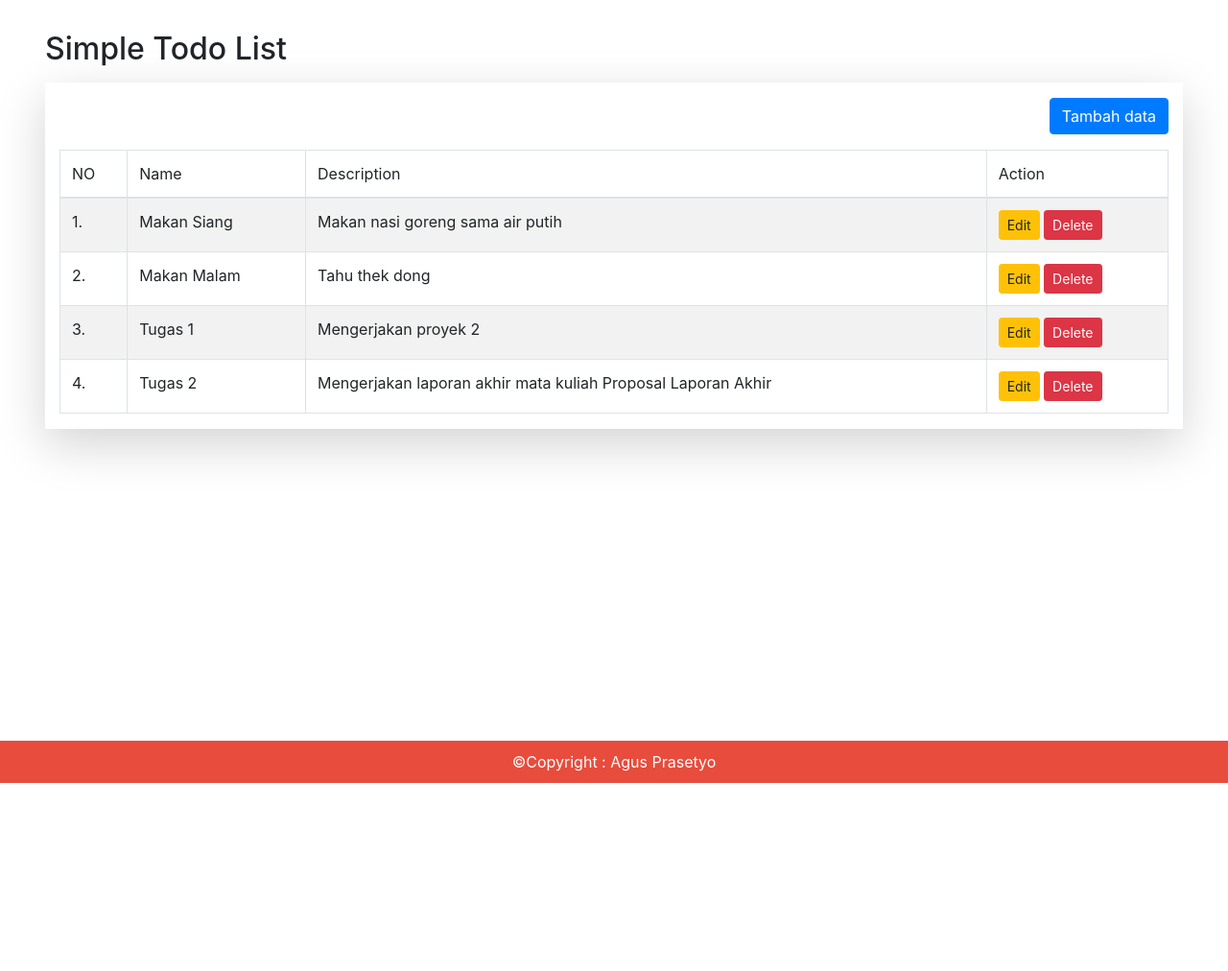
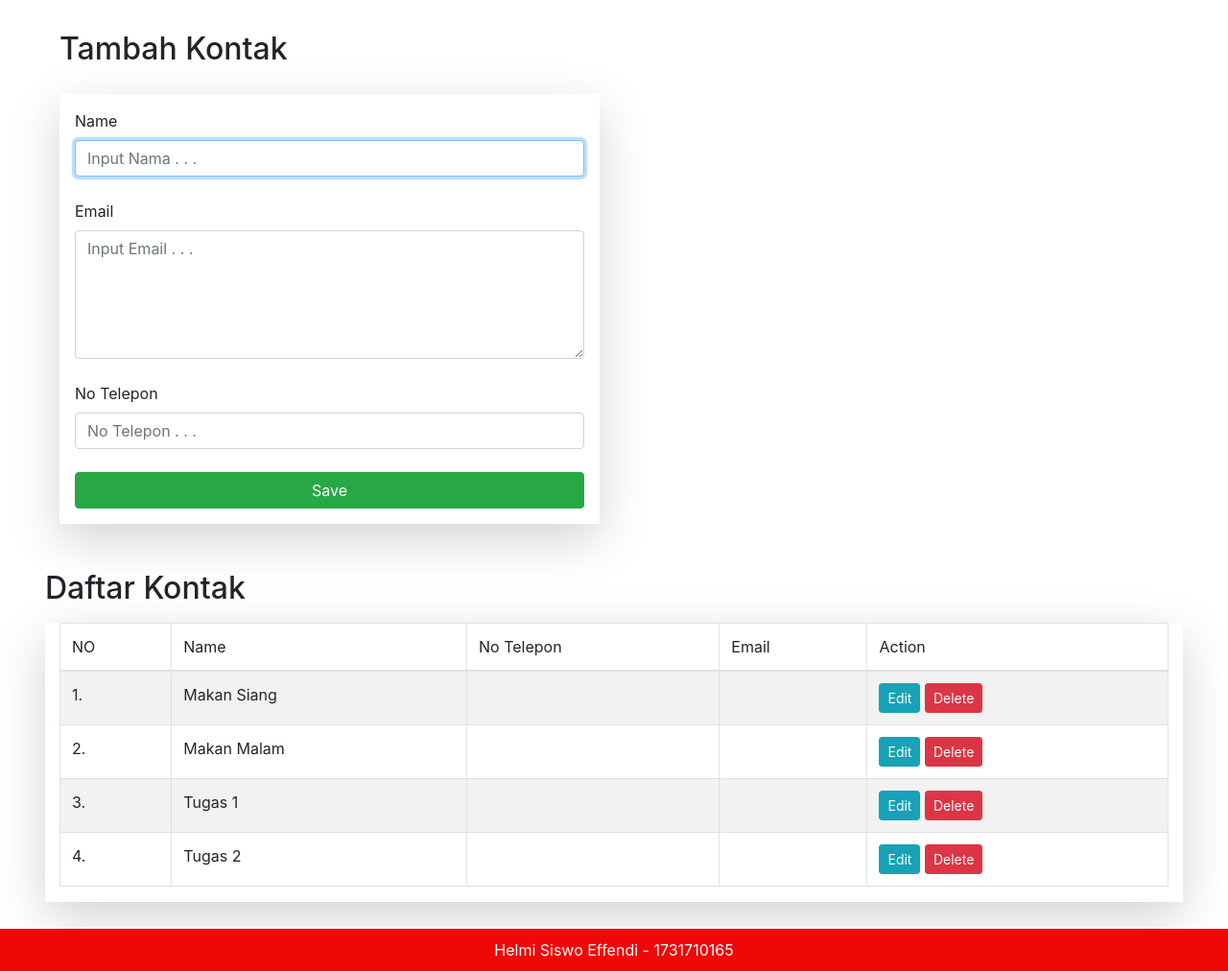
Before and after one commit to helmai1/Simple-Todolist, a PHP site: page / in a window 1280 px wide. Shown: the whole page at 96% size. Before the commit the page ends 816 px from the top, so only its background shows below. Run offline with PHP 8.4, Linux system fonts and the light colour scheme; data comes from the database, SQL or seed files in the repository; data that the repository does not hold is empty.

Commit message:
todolist

```diff
--- a/css/style.css
+++ b/css/style.css
@@ -13,6 +13,6 @@
    width: 100%;
    /* height: 2.5rem;            Footer height */
    padding: 10px;
-   background: #e74c3c;
+   background: #f00707;
    color: white;
  }
--- a/function.php
+++ b/function.php
@@ -18,9 +18,10 @@
     global $koneksi;
 
     $name = htmlspecialchars($data['name']);
-    $description = htmlspecialchars($data['description']);
+    $email = htmlspecialchars($data['email']);
+    $notelp = htmlspecialchars($data['notelp']);
 
-    $query = "INSERT INTO todo VALUES (NULL, '$name', '$description') ";
+    $query = "INSERT INTO todo VALUES (NULL, '$name', '$email', '$notelp') ";
     mysqli_query($koneksi, $query);
 
     return mysqli_affected_rows($koneksi);
@@ -31,11 +32,13 @@
     global $koneksi;
 
     $name = htmlspecialchars($data['name']);
-    $description = htmlspecialchars($data['description']);
+    $email = htmlspecialchars($data['email']);
+    $notelp = htmlspecialchars($data['notelp']);
 
     $query = "UPDATE todo SET
             name = '$name',
-            description = '$description'
+            email = '$email',
+            notelp = '$notelp'
             WHERE id = '$id'";
 
     mysqli_query($koneksi, $query);
--- a/index.php
+++ b/index.php
@@ -1,30 +1,93 @@
 <?php
-   $title = "Simple Todo List";
+   $title = "Tambah Kontak";
    include "layouts/header.php";
    include "function.php";
 
    $todoList = query("SELECT * FROM todo");
 ?>
+<div class="row p-3 m-3">
+   <div class="col-md-12 mb-3">
+      <h2 class="card-title ">
+         <?= $title ?>
+      </h2>
+   </div>
+   <div class="col-md-6 bg-white">
+      <form action="" method="post" class="shadow-lg p-3 bg-white">
+         <label for="name">Name</label>
+         <input type="text"
+            name="name"
+            id="name"
+            class="form-control"
+            placeholder="Input Nama . . ."
+            autofocus="on" required> <br>
 
+         <label for="email">Email</label>
+         <textarea name="email"
+            id="email" cols="30" rows="5"
+            class="form-control"
+            placeholder="Input Email . . ." required></textarea> <br>
+
+            <label for="name">No Telepon</label>
+         <input type="number"
+            name="notelp"
+            id="notelp"
+            class="form-control"
+            placeholder="No Telepon . . ."
+            autofocus="on" required> <br>
+
+         <input type="submit" name="submit"
+            value="Save"
+            class="btn btn-success btn-block">
+      </form>
+   </div>
+</div>
+
+
+<?php
+
+   if (isset($_POST['submit'])) {
+
+      if (addTodo($_POST) > 0  )
+      {
+         echo "
+            <script>
+               alert('Todo successfully added!');
+               document.location.href = 'index.php';
+            </script>
+            ";
+
+        } else {
+            echo "
+            <script>
+               alert('Isi data dengan benar!');
+               // document.location.href = 'index.php';
+            </script>
+            ";
+            echo("<br>");
+            echo mysqli_error($koneksi);
+      }
+   }
+?>
 <div class="row p-3 m-3">
 
    <h2 class="card-title mb-3">
-      <?= $title ?>
+      Daftar Kontak
    </h2>
 
    <div class="col-md-12 bg-white shadow-lg">
-      <div class="row">
+      <!-- <div class="row">
          <div class="col-md-12 text-right">
             <a href="todo-create.php"
                class="btn btn-primary mt-3 mb-3">Tambah data</a>
          </div>
-      </div>
+      </div> -->
       <table class="table table-bordered table-striped table-hover">
          <thead>
             <tr>
                <td>NO</td>
                <td>Name</td>
-               <td>Description</td>
+               <td>No Telepon</td>
+               <td>Email</td>
                <td>Action</td>
             </tr>
          </thead>
@@ -36,10 +99,11 @@
             <tr>
                <td><?= $i++ ?>.</td>
                <td><?= $data['name'] ?></td>
-               <td><?= $data['description'] ?></td>
+               <td><?= $data['notelp']?></td>
+               <td><?= $data['email'] ?></td>
                <td>
                   <a href="todo-edit.php?id=<?= $data['id'] ?>"
-                     class="btn btn-warning btn-sm">Edit</a>
+                     class="btn btn-info btn-sm">Edit</a>
                   <a href="todo-delete.php?id=<?= $data['id'] ?>"
                      onclick="return confirm('Apakah anda ingin menghapus todo ini ?')"
                      class="btn btn-danger btn-sm">Delete</a>
--- a/layouts/footer.php
+++ b/layouts/footer.php
@@ -1,8 +1,8 @@
    </div>
       </div>
          <footer id="footer">
-            <div class="footer-copyright text-center">
-               ©Copyright : Agus Prasetyo
+            <div class="footer text-center">
+               Helmi Siswo Effendi - 1731710165
             </div>
          </footer>
       </div>
```
Also changed, not shown: todo-create.php (+12 -4 lines), todo-edit.php (+18 -6 lines).
